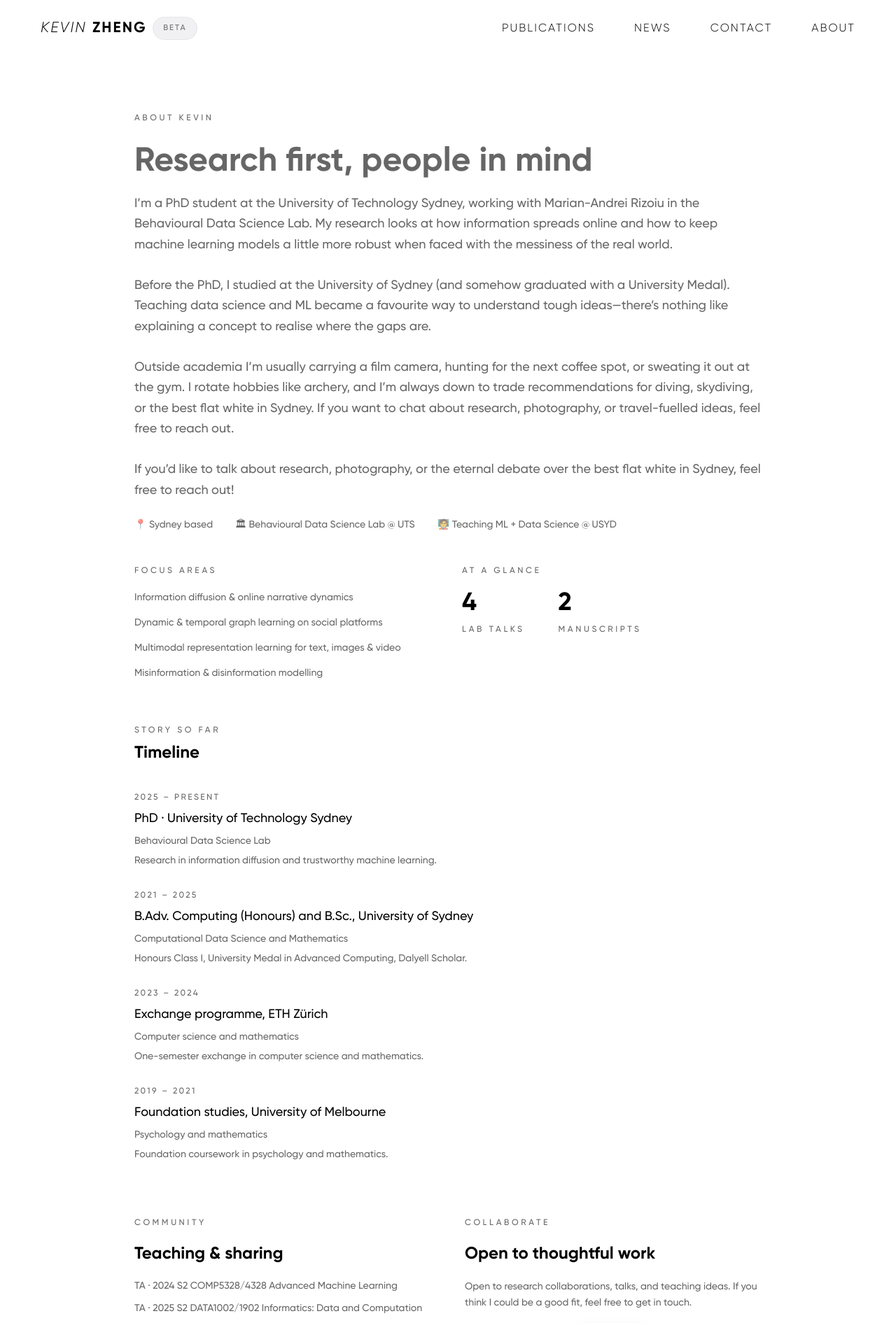
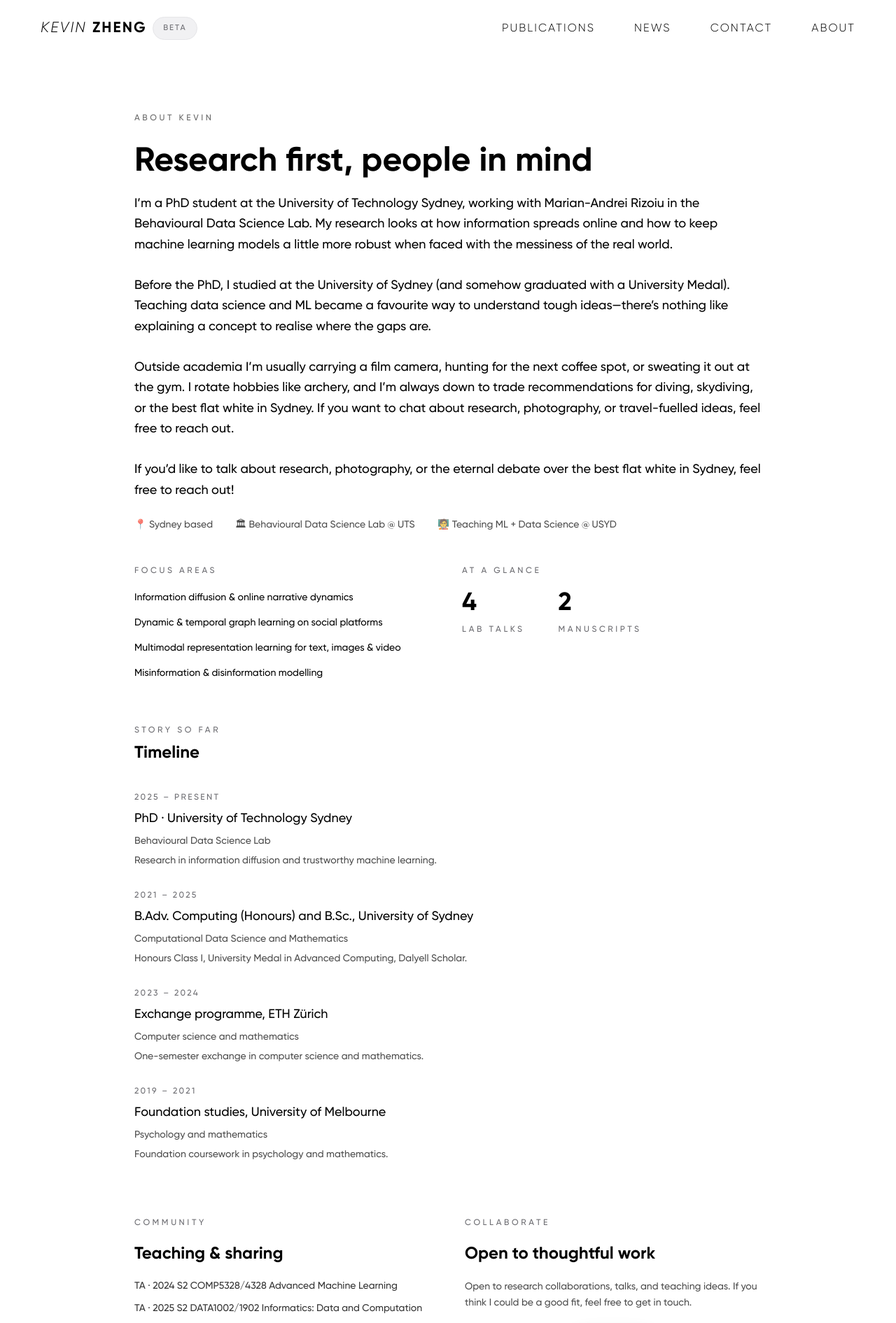
Before and after one commit to kyxzhe/kyxzhe.github.io, a Next.js app: page /about in a window 1280 px wide. Shown: the top 1891 px of the page at 70% size. Built offline with nearby package versions, Linux system fonts and the light colour scheme.

Commit message:
style: make about focus items pure black

```diff
--- a/src/app/about/page.tsx
+++ b/src/app/about/page.tsx
@@ -78,12 +78,12 @@ export default function AboutPage() {
           animate="visible"
         >
           <div className="flex flex-col gap-6">
-            <p className="text-xs uppercase tracking-[0.3em] text-[rgba(0,0,0,0.6)] dark:text-black">About Kevin</p>
+            <p className="text-xs uppercase tracking-[0.3em] text-[rgba(0,0,0,0.6)] dark:text-white/60">About Kevin</p>
             <div className="space-y-4">
-              <h1 className="text-4xl md:text-5xl font-semibold leading-tight text-[rgba(0,0,0,0.6)] dark:text-black">Research first, people in mind</h1>
-              <p className="text-base md:text-lg text-[rgba(0,0,0,0.6)] dark:text-black whitespace-pre-line leading-relaxed">{aboutIntro}</p>
+              <h1 className="text-4xl md:text-5xl font-semibold leading-tight">Research first, people in mind</h1>
+              <p className="text-base md:text-lg text-foreground whitespace-pre-line leading-relaxed">{aboutIntro}</p>
             </div>
-            <div className="flex flex-col gap-4 text-sm text-[rgba(0,0,0,0.6)] dark:text-black">
+            <div className="flex flex-col gap-4 text-sm text-foreground/70">
               <div className="flex flex-wrap gap-x-8 gap-y-2">
                 <span>📍 Sydney based</span>
                 <span>🏛 Behavioural Data Science Lab @ UTS</span>
@@ -94,26 +94,28 @@ export default function AboutPage() {
 
           <div className="grid gap-10 lg:grid-cols-2">
             <div className="space-y-5">
-              <p className="text-xs uppercase tracking-[0.3em] text-[rgba(0,0,0,0.6)] dark:text-black">Focus areas</p>
-              <div className="space-y-4 text-sm text-[rgba(0,0,0,0.6)] dark:text-black">
+              <p className="text-xs uppercase tracking-[0.3em] text-muted-foreground">Focus areas</p>
+              <div className="space-y-4 text-sm">
                 {researchFocus.map((item) => (
-                  <p key={item}>{item}</p>
+                  <p key={item} className="text-foreground dark:text-black">
+                    {item}
+                  </p>
                 ))}
               </div>
             </div>
             <div className="space-y-5">
-              <p className="text-xs uppercase tracking-[0.3em] text-[rgba(0,0,0,0.6)] dark:text-black">At a glance</p>
+              <p className="text-xs uppercase tracking-[0.3em] text-muted-foreground">At a glance</p>
               <div className="flex gap-12">
                 <div>
                   <p className="text-4xl font-semibold leading-none">4</p>
-                  <p className="text-xs uppercase tracking-[0.3em] text-[rgba(0,0,0,0.6)] dark:text-black mt-3">Lab talks</p>
+                  <p className="text-xs uppercase tracking-[0.3em] text-muted-foreground mt-3">Lab talks</p>
                 </div>
                 <div>
                   <p className="text-4xl font-semibold leading-none">2</p>
-                  <p className="text-xs uppercase tracking-[0.3em] text-[rgba(0,0,0,0.6)] dark:text-black mt-3">Manuscripts</p>
+                  <p className="text-xs uppercase tracking-[0.3em] text-muted-foreground mt-3">Manuscripts</p>
                 </div>
               </div>
-            <div className="text-sm text-[rgba(0,0,0,0.6)] dark:text-black leading-relaxed">
+            <div className="text-sm text-foreground/70 leading-relaxed">
             </div>
           </div>
           </div>
@@ -122,18 +124,18 @@ export default function AboutPage() {
         <section className="w-full max-w-4xl mx-auto space-y-20">
           <div className="space-y-10">
             <div className="space-y-2">
-              <p className="text-xs uppercase tracking-[0.3em] text-[rgba(0,0,0,0.6)] dark:text-black">Story so far</p>
+              <p className="text-xs uppercase tracking-[0.3em] text-muted-foreground">Story so far</p>
               <h2 className="text-2xl font-semibold">Timeline</h2>
             </div>
             <div className="space-y-8">
               {timeline.map((item) => (
                 <div key={item.title} className="space-y-2">
-                  <p className="text-xs uppercase tracking-[0.2em] text-[rgba(0,0,0,0.6)] dark:text-black">
+                  <p className="text-xs uppercase tracking-[0.2em] text-muted-foreground">
                     {item.period}
                   </p>
                   <h3 className="text-lg font-medium">{item.title}</h3>
-                  <p className="text-sm text-[rgba(0,0,0,0.6)] dark:text-black">{item.org}</p>
-                  <p className="text-sm text-[rgba(0,0,0,0.6)] dark:text-black">{item.detail}</p>
+                  <p className="text-sm text-foreground/70">{item.org}</p>
+                  <p className="text-sm text-foreground/70">{item.detail}</p>
                 </div>
               ))}
             </div>
@@ -141,18 +143,18 @@ export default function AboutPage() {
 
           <div className="grid gap-12 lg:grid-cols-2">
             <div className="space-y-5">
-              <p className="text-xs uppercase tracking-[0.3em] text-[rgba(0,0,0,0.6)] dark:text-black">Community</p>
+              <p className="text-xs uppercase tracking-[0.3em] text-muted-foreground">Community</p>
               <h2 className="text-2xl font-semibold">Teaching & sharing</h2>
-              <ul className="space-y-3 text-sm text-[rgba(0,0,0,0.6)] dark:text-black">
+              <ul className="space-y-3 text-sm text-foreground/80">
                 {contributions.map((item) => (
                   <li key={item}>{item}</li>
                 ))}
               </ul>
             </div>
             <div className="space-y-5">
-              <p className="text-xs uppercase tracking-[0.3em] text-[rgba(0,0,0,0.6)] dark:text-black">Collaborate</p>
+              <p className="text-xs uppercase tracking-[0.3em] text-muted-foreground">Collaborate</p>
               <h2 className="text-2xl font-semibold">Open to thoughtful work</h2>
-              <p className="text-sm text-[rgba(0,0,0,0.6)] dark:text-black leading-relaxed">
+              <p className="text-sm text-foreground/70 leading-relaxed">
                 Open to research collaborations, talks, and teaching ideas.
                 If you think I could be a good fit, feel free to get in touch.
               </p>
@@ -165,7 +167,7 @@ export default function AboutPage() {
                 </Link>
                 <Link
                   href="/"
-                  className="text-[rgba(0,0,0,0.6)] dark:text-black text-center underline underline-offset-4 hover:text-black transition-colors"
+                  className="text-foreground/60 text-center underline underline-offset-4 hover:text-foreground transition-colors"
                 >
                   Back to home
                 </Link>
```
